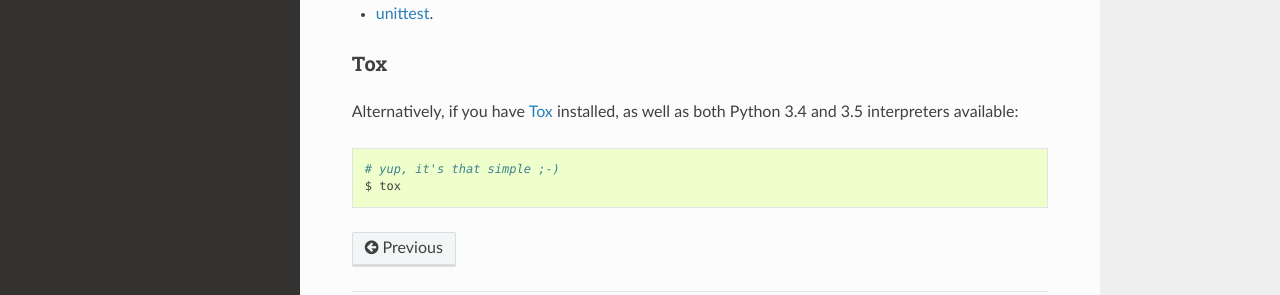
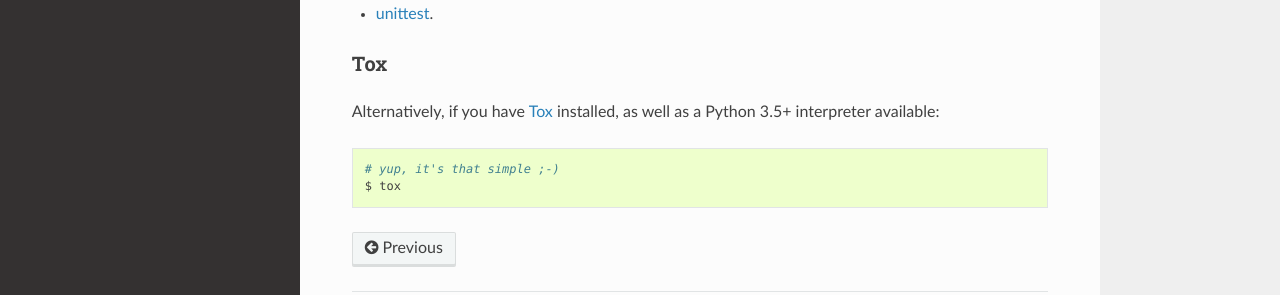
Before and after one commit to virtualtam/botibal, a Sphinx documentation site: the page built from docs/developer.rst, in a window 1280 px wide and 1280 px high. Shown: the part 883-1178 px from the top of the window. Built offline with Sphinx 7.4.7 and the Read the Docs theme 2.0.0, drawn with Linux system fonts in a browser that asks for light colours.

Commit message:
all: update dependencies, drop py34, add py37
Signed-off-by: VirtualTam <virtualtam@flibidi.net>

```diff
--- a/README.rst
+++ b/README.rst
@@ -13,7 +13,7 @@
    :target: http://botibal.readthedocs.org/en/latest/?badge=latest
    :alt: Documentation Status
 
-A silly, quizzical XMPP bot based on the `SliXMPP`_ (3.4+) Python library.
+A silly, quizzical XMPP bot based on the `SliXMPP`_ (3.5+) Python library.
 
 .. _SliXMPP: https://dev.louiz.org/projects/slixmpp
 
--- a/docs/developer.rst
+++ b/docs/developer.rst
@@ -40,9 +40,8 @@
 Tox
 ^^^
 
-Alternatively, if you have
-`Tox`_ installed, as well as
-both Python 3.4 and 3.5 interpreters available:
+Alternatively, if you have `Tox`_ installed, as well as a Python 3.5+
+interpreter available:
 
 .. code-block:: bash
 
--- a/docs/index.rst
+++ b/docs/index.rst
@@ -1,7 +1,7 @@
 Welcome to Botibal's documentation!
 ===================================
 
-A silly, quizzical XMPP bot based on the `SliXMPP`_ (3.4+) library.
+A silly, quizzical XMPP bot based on the `SliXMPP`_ (3.5+) library.
 
 .. _SliXMPP: https://dev.louiz.org/projects/slixmpp
 
--- a/docs/installation.rst
+++ b/docs/installation.rst
@@ -1,7 +1,7 @@
 Installation
 ============
 
-Botibal is currently compatible with `Python`_ 3.4 and 3.5, and has been
+Botibal is currently compatible with `Python`_ 3.5, 3.6 and 3.7, and has been
 tested on Linux.
 
 .. _Python: https://www.python.org/
@@ -49,7 +49,7 @@
 .. code-block:: bash
 
   # create a new Python 3 virtualenv
-  $ virtualenv -p /usr/bin/python3.4 /path/to/envs/botibal3
+  $ virtualenv -p /usr/bin/python3.5 /path/to/envs/botibal3
 
   # activate the virtualenv
   $ source /path/to/envs/botibal3/bin/activate
```
Also changed, not shown: setup.py (+5 -5 lines), 7 other files.
